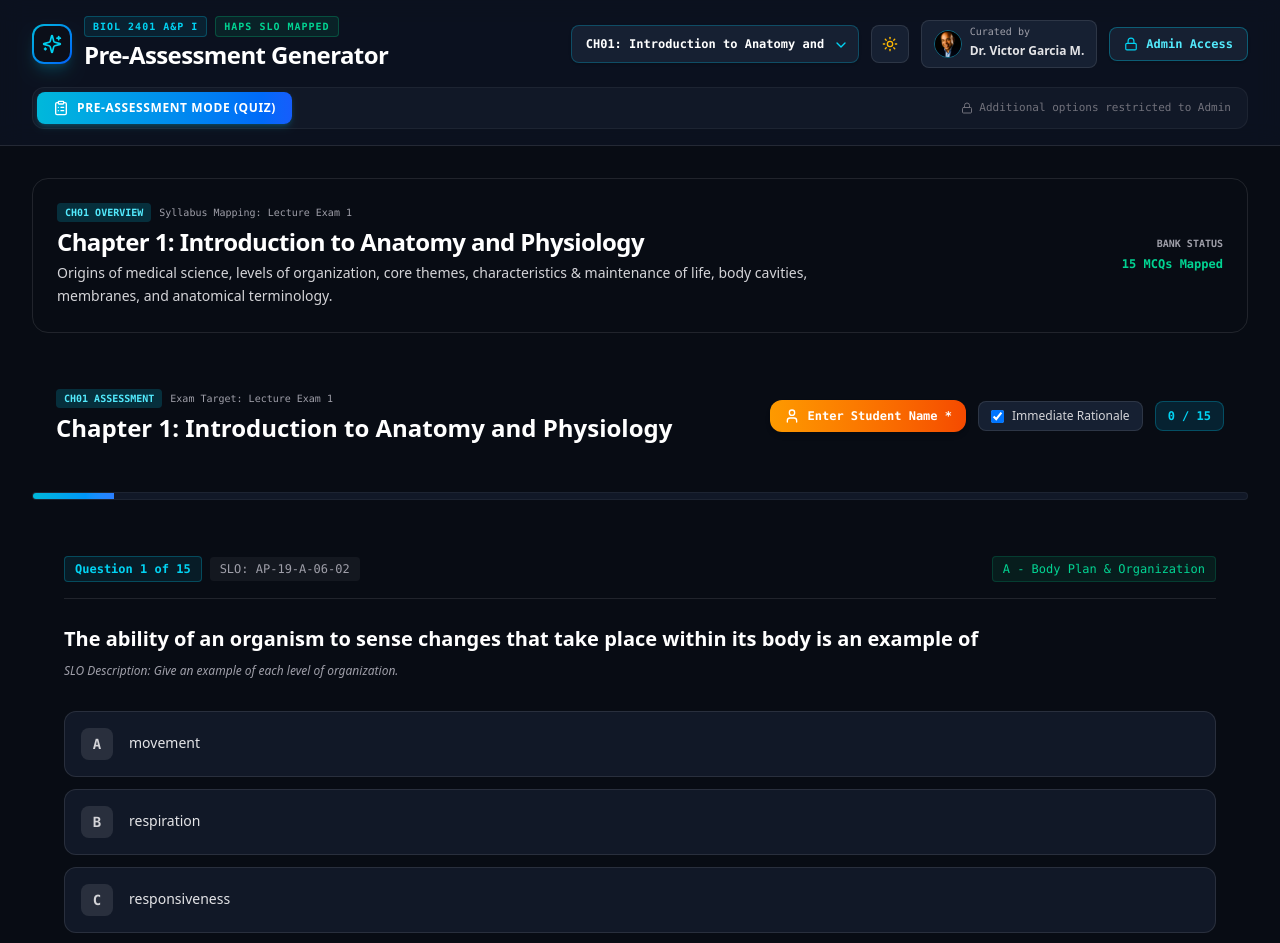
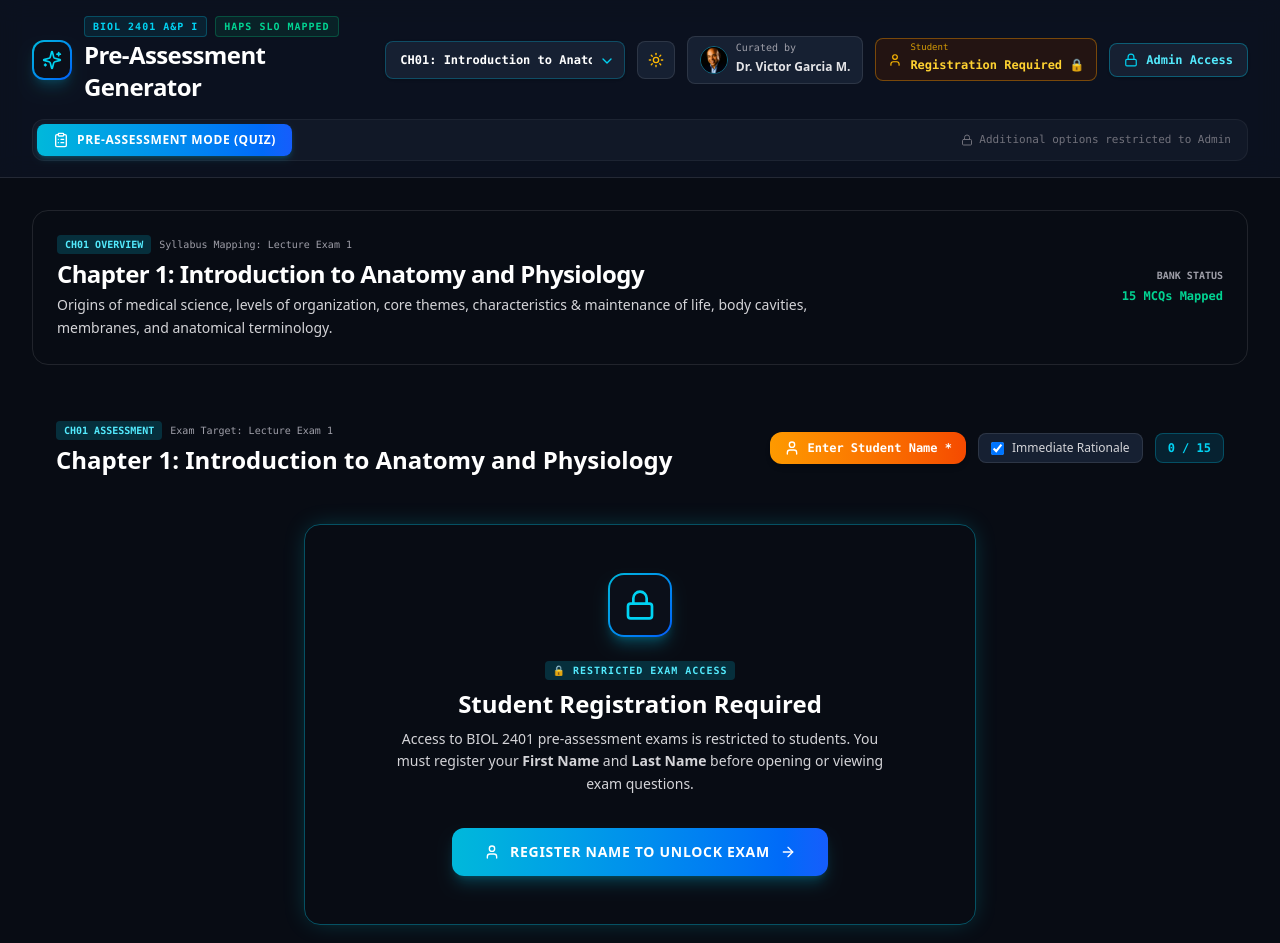
Before and after one commit to victogarcia4/biol2401-pre-assessment-generator, a React (Vite) app: page / in a window 1280 px wide. Shown: the top 943 px of the page. Built offline with nearby package versions, Linux system fonts and the light colour scheme; a web font is replaced by a local one.

Commit message:
Restrict exam access to registered students and enforce name registration before opening pre-assessments

```diff
--- a/src/components/Header.tsx
+++ b/src/components/Header.tsx
@@ -1,5 +1,5 @@
-import React from 'react';
-import { BookOpen, FileSpreadsheet, ClipboardList, BarChart3, Sparkles, ChevronDown, Lock, LogOut, ShieldCheck, Sun, Moon, Users } from 'lucide-react';
+import React, { useState, useEffect } from 'react';
+import { BookOpen, FileSpreadsheet, ClipboardList, BarChart3, Sparkles, ChevronDown, Lock, LogOut, ShieldCheck, Sun, Moon, Users, User, UserCheck } from 'lucide-react';
 import { CHAPTERS } from '../data/chapters';
 import { ChapterMeta } from '../types';
 import { useAuth } from '../context/AuthContext';
@@ -20,6 +20,30 @@ export const Header: React.FC<HeaderProps> = ({
 }) => {
   const { isAdmin, setIsLoginModalOpen, logout } = useAuth();
   const { theme, toggleTheme } = useTheme();
+
+  const [studentProfile, setStudentProfile] = useState<{ firstName: string; lastName: string } | null>(() => {
+    try {
+      const saved = localStorage.getItem('biol2401_student_profile');
+      if (saved) return JSON.parse(saved);
+    } catch {}
+    return null;
+  });
+
+  useEffect(() => {
+    const syncProfile = () => {
+      try {
+        const saved = localStorage.getItem('biol2401_student_profile');
+        if (saved) setStudentProfile(JSON.parse(saved));
+        else setStudentProfile(null);
+      } catch {}
+    };
+    window.addEventListener('storage', syncProfile);
+    const interval = setInterval(syncProfile, 1000);
+    return () => {
+      window.removeEventListener('storage', syncProfile);
+      clearInterval(interval);
+    };
+  }, []);
 
   return (
     <header className="border-b border-white/10 light:border-slate-200 bg-[#0d1322]/80 light:bg-white/90 backdrop-blur-md sticky top-0 z-40">
@@ -98,6 +122,27 @@ export const Header: React.FC<HeaderProps> = ({
                 <span className="text-xs font-bold text-zinc-200 light:text-slate-800">Dr. Victor Garcia M.</span>
               </div>
             </div>
+
+            {/* Student Profile Status Indicator */}
+            {!isAdmin && (
+              studentProfile ? (
+                <div className="flex items-center gap-2 bg-[#162032] light:bg-slate-100 border border-cyan-500/40 px-3 py-1 rounded-lg shrink-0 font-mono">
+                  <UserCheck className="w-3.5 h-3.5 text-cyan-400" />
+                  <div className="text-left">
+                    <span className="block text-[9px] text-zinc-400 light:text-slate-500 leading-none">Student</span>
+                    <span className="text-xs font-bold text-white light:text-slate-900">{studentProfile.firstName} {studentProfile.lastName}</span>
+                  </div>
+                </div>
+              ) : (
+                <div className="flex items-center gap-2 bg-amber-950/40 light:bg-amber-50 border border-amber-500/40 px-3 py-1 rounded-lg shrink-0 font-mono">
+                  <User className="w-3.5 h-3.5 text-amber-400" />
+                  <div className="text-left">
+                    <span className="block text-[9px] text-amber-400/80 light:text-amber-800 leading-none">Student</span>
+                    <span className="text-xs font-bold text-amber-300 light:text-amber-900">Registration Required 🔒</span>
+                  </div>
+                </div>
+              )
+            )}
 
             {/* Admin Authentication Action Button */}
             {!isAdmin ? (
--- a/src/components/PreAssessmentQuiz.tsx
+++ b/src/components/PreAssessmentQuiz.tsx
@@ -1,6 +1,6 @@
 import React, { useState } from 'react';
 import { MCQItem, ChapterMeta } from '../types';
-import { CheckCircle2, XCircle, ArrowRight, ArrowLeft, RotateCcw, Award, BookOpen, Lightbulb, FileText, Download, UserCheck, AlertTriangle, User } from 'lucide-react';
+import { CheckCircle2, XCircle, ArrowRight, ArrowLeft, RotateCcw, Award, BookOpen, Lightbulb, FileText, Download, UserCheck, AlertTriangle, User, Lock } from 'lucide-react';
 import { motion, AnimatePresence } from 'motion/react';
 import { exportQuizToPDF } from '../utils/QuizPDFExport';
 import { StudentIdentificationModal } from './StudentIdentificationModal';
@@ -144,6 +144,8 @@ export const PreAssessmentQuiz: React.FC<PreAssessmentQuizProps> = ({ chapter, m
       <StudentIdentificationModal
         isOpen={isIdModalOpen}
         onIdentify={handleIdentifyStudent}
+        onClose={() => setIsIdModalOpen(false)}
+        canClose={Boolean(studentProfile)}
       />
 
       {/* Assessment Header & Settings */}
@@ -209,7 +211,44 @@ export const PreAssessmentQuiz: React.FC<PreAssessmentQuizProps> = ({ chapter, m
       </div>
 
       {/* Main Content Area */}
-      {!isSubmitted ? (
+      {!studentProfile ? (
+        <motion.div
+          initial={{ opacity: 0, scale: 0.98 }}
+          animate={{ opacity: 1, scale: 1 }}
+          className="glass-card p-8 sm:p-12 rounded-2xl text-center space-y-6 border border-cyan-500/40 glow-cyan max-w-2xl mx-auto my-6"
+        >
+          <div className="w-16 h-16 rounded-2xl bg-gradient-to-br from-cyan-500 to-blue-600 p-0.5 mx-auto shadow-lg shadow-cyan-500/30">
+            <div className="w-full h-full bg-[#0b0f19] light:bg-white rounded-[14px] flex items-center justify-center">
+              <Lock className="w-8 h-8 text-cyan-400" />
+            </div>
+          </div>
+
+          <div>
+            <div className="flex items-center justify-center gap-2 mb-2">
+              <span className="text-[10px] font-mono font-bold uppercase tracking-widest bg-cyan-500/20 text-cyan-300 light:text-cyan-800 px-2 py-0.5 rounded">
+                🔒 Restricted Exam Access
+              </span>
+            </div>
+            <h3 className="text-2xl font-extrabold text-white light:text-slate-900">
+              Student Registration Required
+            </h3>
+            <p className="text-zinc-300 light:text-slate-600 text-sm mt-2 leading-relaxed max-w-lg mx-auto">
+              Access to BIOL 2401 pre-assessment exams is restricted to students. You must register your <strong>First Name</strong> and <strong>Last Name</strong> before opening or viewing exam questions.
+            </p>
+          </div>
+
+          <div className="pt-2">
+            <button
+              onClick={() => setIsIdModalOpen(true)}
+              className="px-8 py-3.5 rounded-xl bg-gradient-to-r from-cyan-500 to-blue-600 hover:from-cyan-400 hover:to-blue-500 text-white text-sm font-bold uppercase tracking-wider shadow-lg shadow-cyan-500/25 inline-flex items-center gap-2.5 transition cursor-pointer"
+            >
+              <User className="w-4 h-4" />
+              <span>Register Name to Unlock Exam</span>
+              <ArrowRight className="w-4 h-4" />
+            </button>
+          </div>
+        </motion.div>
+      ) : !isSubmitted ? (
         <div className="space-y-6">
 
           {/* Question Stepper Progress Bar */}
--- a/src/components/StudentIdentificationModal.tsx
+++ b/src/components/StudentIdentificationModal.tsx
@@ -5,11 +5,15 @@ import { motion, AnimatePresence } from 'motion/react';
 interface StudentIdentificationModalProps {
   isOpen: boolean;
   onIdentify: (firstName: string, lastName: string) => void;
+  onClose?: () => void;
+  canClose?: boolean;
 }
 
 export const StudentIdentificationModal: React.FC<StudentIdentificationModalProps> = ({
   isOpen,
-  onIdentify
+  onIdentify,
+  onClose,
+  canClose = false
 }) => {
   const [firstName, setFirstName] = useState('');
   const [lastName, setLastName] = useState('');
@@ -23,12 +27,12 @@ export const StudentIdentificationModal: React.FC<StudentIdentificationModalProp
     const cleanLast = lastName.trim();
 
     if (!cleanFirst || !cleanLast) {
-      setError('You must enter both your First Name and Last Name to start the assessment.');
+      setError('You must enter both your First Name and Last Name to unlock and access exams.');
       return;
     }
 
     if (cleanFirst.length < 2 || cleanLast.length < 2) {
-      setError('Please enter a valid first name and last name.');
+      setError('Please enter a valid first name and last name (at least 2 characters each).');
       return;
     }
 
@@ -38,13 +42,23 @@ export const StudentIdentificationModal: React.FC<StudentIdentificationModalProp
 
   return (
     <AnimatePresence>
-      <div className="fixed inset-0 z-50 flex items-center justify-center p-4 bg-black/75 backdrop-blur-md">
+      <div className="fixed inset-0 z-50 flex items-center justify-center p-4 bg-black/80 backdrop-blur-md">
         <motion.div
           initial={{ opacity: 0, scale: 0.95, y: 15 }}
           animate={{ opacity: 1, scale: 1, y: 0 }}
           exit={{ opacity: 0, scale: 0.95, y: 15 }}
-          className="relative w-full max-w-lg bg-[#0f172a] light:bg-white border border-cyan-500/40 rounded-2xl p-6 sm:p-8 shadow-2xl text-white light:text-slate-900"
+          className="relative w-full max-w-lg bg-[#0f172a] light:bg-white border border-cyan-500/40 rounded-2xl p-6 sm:p-8 shadow-2xl text-white light:text-slate-900 glow-cyan"
         >
+          {canClose && onClose && (
+            <button
+              onClick={onClose}
+              className="absolute top-4 right-4 text-zinc-400 hover:text-white p-1 rounded-lg transition"
+              title="Close Modal"
+            >
+              ✕
+            </button>
+          )}
+
           {/* Header */}
           <div className="flex items-center gap-3 mb-6">
             <div className="w-12 h-12 rounded-xl bg-gradient-to-br from-cyan-500 to-blue-600 p-0.5 shadow-lg shadow-cyan-500/20 shrink-0">
@@ -55,17 +69,20 @@ export const StudentIdentificationModal: React.FC<StudentIdentificationModalProp
             <div>
               <div className="flex items-center gap-2">
                 <span className="text-[10px] font-mono font-bold uppercase tracking-widest bg-cyan-500/20 text-cyan-300 light:text-cyan-800 px-2 py-0.5 rounded">
-                  Required Registration
+                  🔒 Restricted Access
+                </span>
+                <span className="text-[10px] font-mono font-bold uppercase tracking-widest bg-amber-500/20 text-amber-300 light:text-amber-800 px-2 py-0.5 rounded">
+                  Student Registration Required
                 </span>
               </div>
               <h3 className="text-xl font-extrabold tracking-tight text-white light:text-slate-900 mt-0.5">
-                Student Identification
+                Student Identification & Exam Unlock
               </h3>
             </div>
           </div>
 
-          <p className="text-xs sm:text-sm text-zinc-300 light:text-slate-600 mb-6 leading-relaxed">
-            Welcome to the **BIOL 2401** pre-class assessment. Please enter your First Name and Last Name to register your attendance and record your scores.
+          <p className="text-xs sm:text-sm text-zinc-300 light:text-slate-600 mb-6 leading-relaxed bg-[#162032] light:bg-slate-50 p-3.5 rounded-xl border border-white/10 light:border-slate-200">
+            Exam access is strictly restricted to students. You cannot open or view any chapter pre-assessment exam until you register your First Name and Last Name.
           </p>
 
           <form onSubmit={handleSubmit} className="space-y-4">
@@ -122,7 +139,7 @@ export const StudentIdentificationModal: React.FC<StudentIdentificationModalProp
                 type="submit"
                 className="w-full py-3.5 rounded-xl bg-gradient-to-r from-cyan-500 to-blue-600 hover:from-cyan-400 hover:to-blue-500 text-white font-bold text-sm uppercase tracking-wider shadow-lg shadow-cyan-500/25 flex items-center justify-center gap-2 transition cursor-pointer"
               >
-                <span>Start Assessment</span>
+                <span>Register & Unlock Exam</span>
                 <ArrowRight className="w-4 h-4" />
               </button>
             </div>
```
